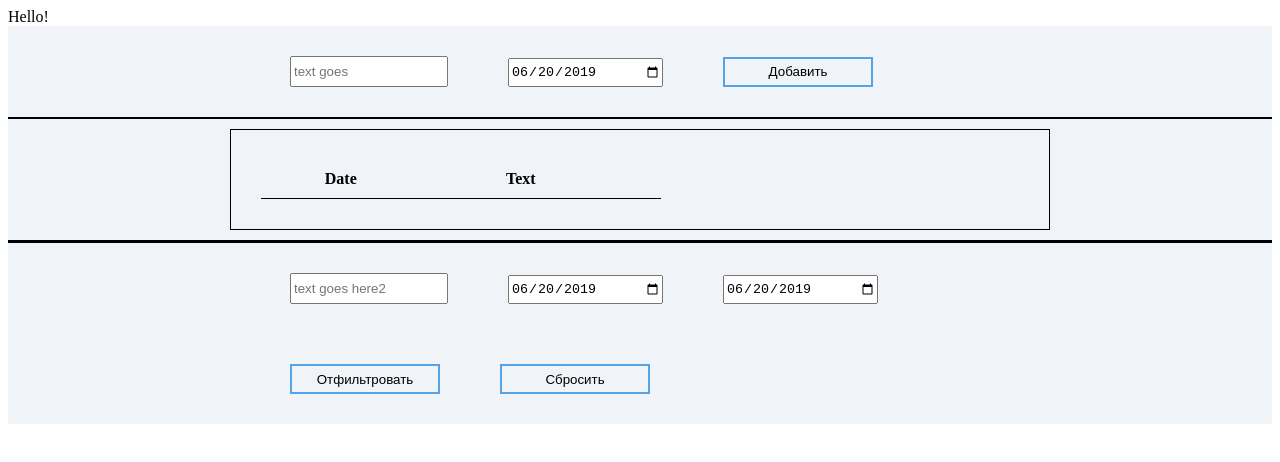
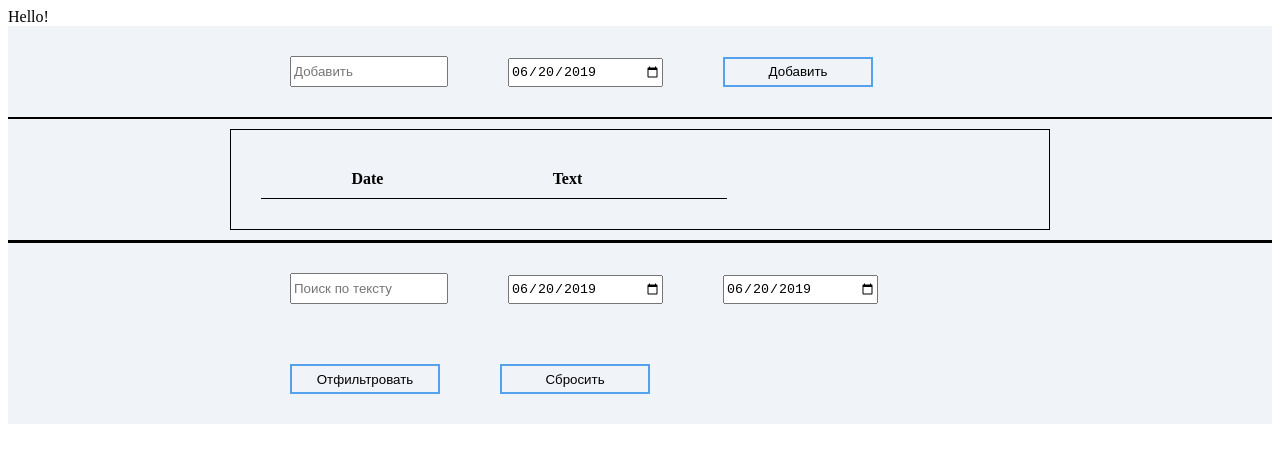
Before and after one commit to SokolAlexander/trainJS, a website: page index.html in a window 1280 px wide. Drawn offline with Linux system fonts and the light colour scheme.

Commit message:
corrected placeholders

```diff
--- a/components/app/app.js
+++ b/components/app/app.js
@@ -13,7 +13,7 @@ class App {
 
         let formAddProps = [{
                             type: 'text',
-                            placeholder: 'text goes ',
+                            placeholder: 'Добавить',
                             required: 'true'
                         },
                         {
@@ -28,7 +28,7 @@ class App {
 
         let formFilterProps = [{
                                     type: 'text',
-                                    placeholder: 'text goes here2'
+                                    placeholder: 'Поиск по тексту'
                                 },
                                 {
                                     type: 'date',
--- a/components/list/list.css
+++ b/components/list/list.css
@@ -72,6 +72,10 @@ td {
     background-color: rgba(193, 241, 153, 0.733);
 }
 
+.list-item-header-check {
+    width: 10%;
+}
+
 .list-item-check {
     width: 10%;
     background-position: 50%;
```
